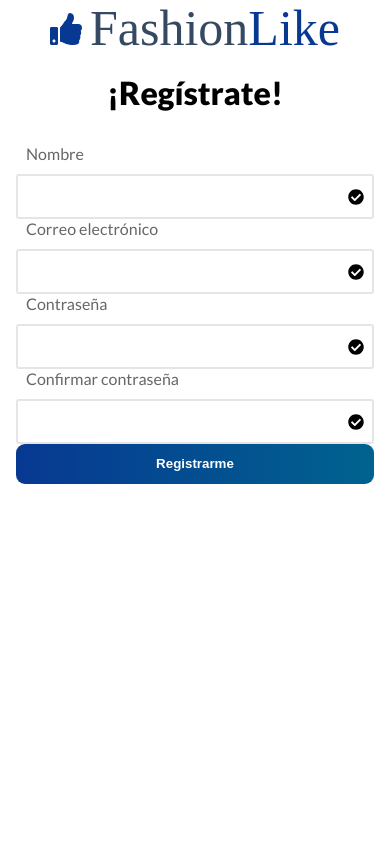
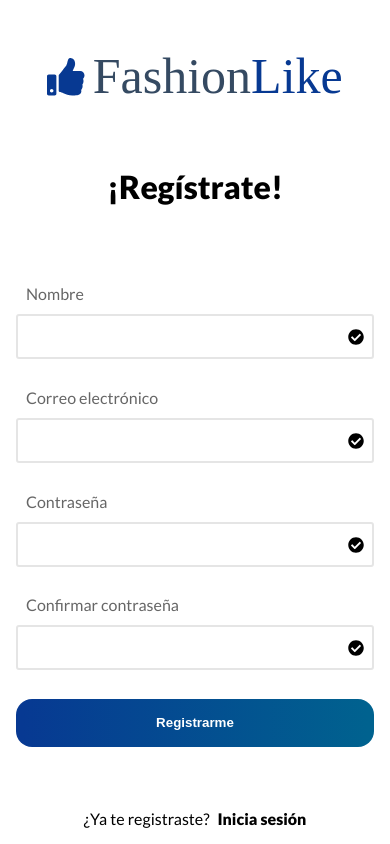
Before and after one commit to Fashion-Like/Front, a React (Create React App) app: page /signup in a window 390 px wide. Built offline with nearby package versions, Linux system fonts and the light colour scheme.

Commit message:
feat: created the layout registration form iphone 8 and ipad

```diff
--- a/src/assets/styledForm.js
+++ b/src/assets/styledForm.js
@@ -3,10 +3,27 @@ import { FontAwesomeIcon } from "@fortawesome/react-fontawesome";
 
 const FormContainer = styled.div`
   height: 100vh;
+  @media (min-width: 1024px) {
+    background: linear-gradient(#00628f, #073992);
+    display: flex;
+    place-items: center;
+    justify-content: center;
+  }
 `;
 
 const FormBox = styled.div`
-  margin: 1rem;
+  display: flex;
+  flex-direction: column;
+  justify-content: space-between;
+  padding: 3rem 1rem 1rem;
+  height: 100%;
+
+  @media (min-width: 1024px) {
+    padding: 2rem 1.6rem;
+    height: 48rem;
+    width: 450px;
+    background-color: #e7e7e7;
+  }
 `;
 
 const Logo = styled.div`
@@ -17,8 +34,8 @@ const Logo = styled.div`
   font-size: 50px;
   line-height: 57px;
   display: flex;
+  justify-content: center;
   align-items: center;
-  justify-content: center;
 `;
 const IconLogo = styled(FontAwesomeIcon)`
   color: ${(props) => props.color};
@@ -29,6 +46,10 @@ const IconLogo = styled(FontAwesomeIcon)`
 const Like = styled.span`
   font-weight: 300;
   color: #073992;
+`;
+
+const InputContainer = styled.div`
+  margin-bottom: 8%;
 `;
 
 const Label = styled.label`
@@ -77,8 +98,9 @@ const IconCheck = styled(FontAwesomeIcon)`
 
 const ButtonElement = styled.button`
   width: ${(props) => props.expanded && "100%"};
+  height: 3rem;
   border: ${(props) => (props.outlined ? "2px solid #073992" : "none")};
-  border-radius: 9px;
+  border-radius: 1rem;
   line-height: 2.5rem;
   background: ${(props) =>
     props.outlined
@@ -118,6 +140,7 @@ export {
   Logo,
   IconLogo,
   Like,
+  InputContainer,
   Label,
   FormGroup,
   InputElement,
--- a/src/components/SignUpForm.jsx
+++ b/src/components/SignUpForm.jsx
@@ -6,13 +6,13 @@ import { FormContainer, FormBox } from "../assets/styledForm";
 const SignUpForm = () => {
   return (
     <FormContainer>
-      <BaseLogo />
       <FormBox>
+        <BaseLogo />
         <h1
           style={{
+            fontWeight: "800",
             textAlign: "center",
-            marginBottom: "2rem",
-            fontWeight: "800"
+            marginBottom: "1rem"
           }}
         >
           ¡Regístrate!
@@ -45,6 +45,22 @@ const SignUpForm = () => {
           />
           <BaseButton text="Registrarme" />
         </form>
+        <p
+          style={{
+            textAlign: "center"
+          }}
+        >
+          ¿Ya te registraste?{" "}
+          <span
+            style={{
+              bottom: "5px",
+              fontWeight: "800",
+              marginLeft: "0.3rem"
+            }}
+          >
+            Inicia sesión
+          </span>
+        </p>
       </FormBox>
     </FormContainer>
   );
--- a/src/ui/BaseLogo.jsx
+++ b/src/ui/BaseLogo.jsx
@@ -4,7 +4,7 @@ import { faThumbsUp } from "@fortawesome/free-solid-svg-icons";
 const BaseLogo = () => {
   return (
     <Logo>
-      <IconLogo icon={faThumbsUp} size="2rem" color="#073992"/>
+      <IconLogo icon={faThumbsUp} size="xs" color="#073992"/>
       Fashion<Like>Like</Like>
     </Logo>
   );
--- a/src/ui/Input.jsx
+++ b/src/ui/Input.jsx
@@ -3,20 +3,21 @@ import {
   InputElement,
   FormGroup,
   IconCheck,
-  MessageError
+  MessageError,
+  InputContainer
 } from "../assets/styledForm";
 import { faCheckCircle } from "@fortawesome/free-solid-svg-icons";
 
 const Input = ({ label, type, name, Message }) => {
   return (
-    <div>
+    <InputContainer >
       <Label htmlFor={name}>{label}</Label>
       <FormGroup>
         <InputElement type={type} name={name} />
         <IconCheck icon={faCheckCircle} />
       </FormGroup>
       <MessageError>{Message}</MessageError>
-    </div>
+    </InputContainer>
   );
 };
 
```
